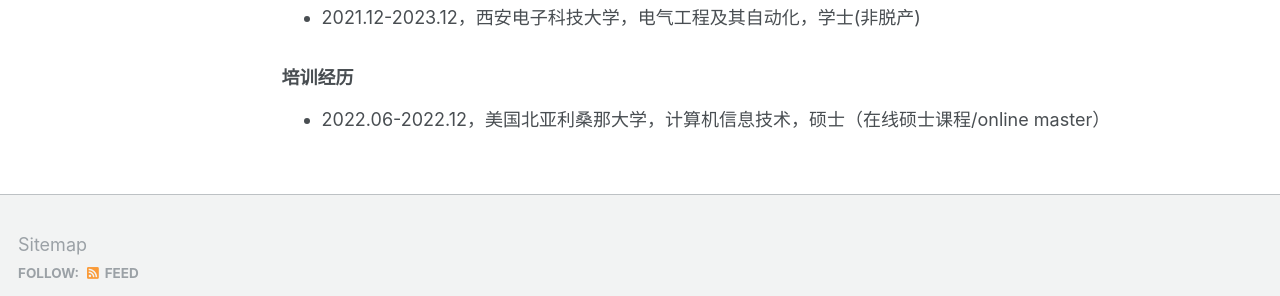
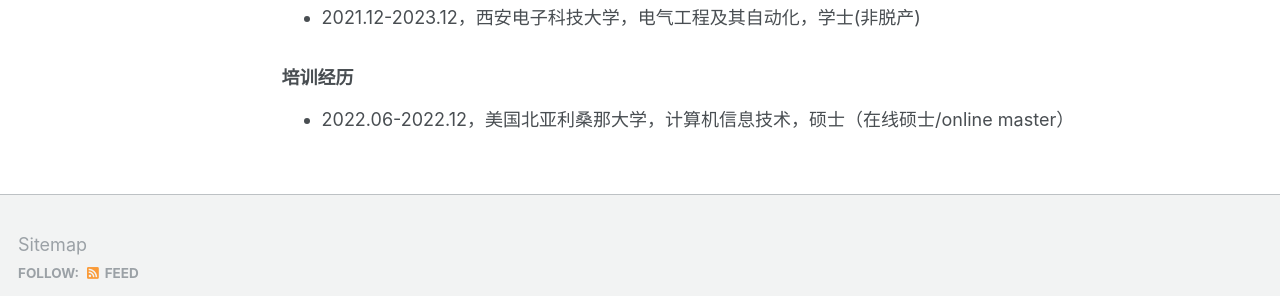
Before and after one commit to wuliangshun/wuliangshun.github.io, a Jekyll site: the page built from _pages/cv.md, in a window 1280 px wide and 900 px high, scrolled down 5552 px. Shown: the part 551-847 px from the top of the window. Built offline with Jekyll 4.4.1, drawn with Linux system fonts in a browser that asks for light colours.

Commit message:
first commit

```diff
--- a/_pages/cv.md
+++ b/_pages/cv.md
@@ -159,4 +159,4 @@ IEEE会员、中国通信工业协会（CCIA）会员、中国人工智能学会
 * 2021.12-2023.12，西安电子科技大学，电气工程及其自动化，学士(非脱产)
 
 ### 培训经历
-* 2022.06-2022.12，美国北亚利桑那大学，计算机信息技术，硕士（在线硕士课程/online master）
+* 2022.06-2022.12，美国北亚利桑那大学，计算机信息技术，硕士（在线硕士/online master）
```
